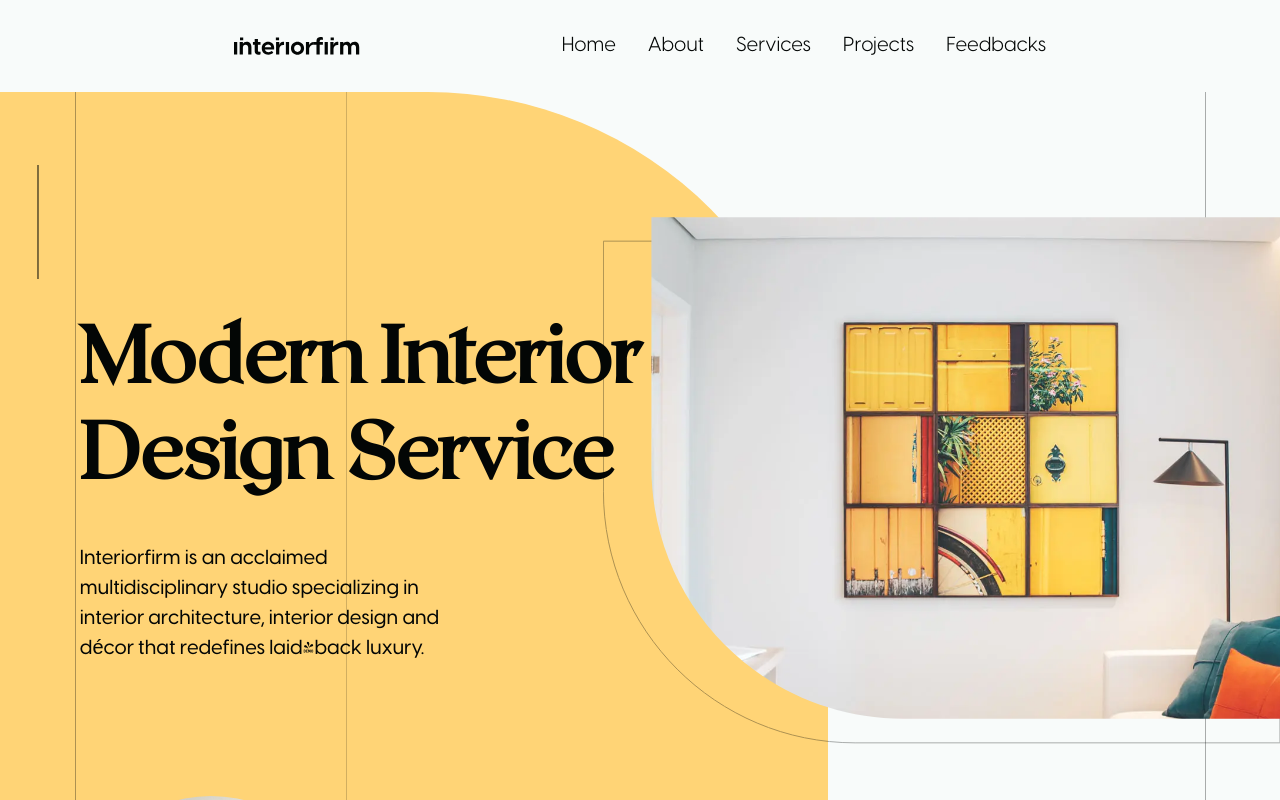
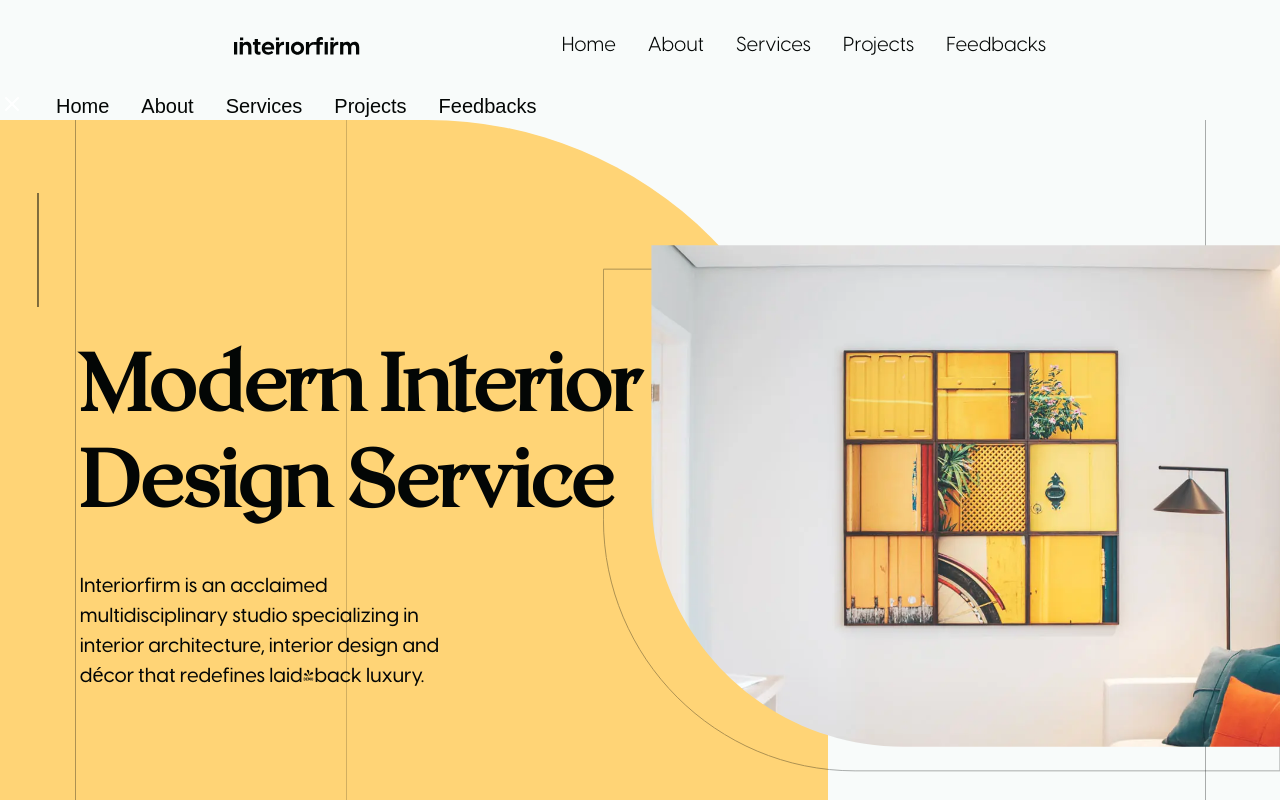
Before and after one commit to jane-ahone/interiorfirm-copy, a Next.js app: page / in a window 1280 px wide. Shown: the top 800 px of the page. Built offline with nearby package versions, Linux system fonts and the light colour scheme.

Commit message:
fix transition

```diff
--- a/src/components/layout/Header/page.tsx
+++ b/src/components/layout/Header/page.tsx
@@ -99,10 +99,10 @@ const Header = () => {
         </button>
       </header>
 
-      {isMenuVisible && (
+      {
         <nav
-          className={`lg:hidden md:flex gap-8 text-design-black text-xl nav-links-mobile ${
-            isMenuVisible ? "open" : ""
+          className={` md:flex gap-8 text-design-black text-xl nav-links-mobile ${
+            isMenuVisible ? "open" : "hidden"
           } `}
         >
           <X color="white" onClick={() => setIsMenuVisible(false)} />
@@ -123,7 +123,7 @@ const Header = () => {
             <p className="cursor-pointer">Feedbacks</p>
           </Link>
         </nav>
-      )}
+      }
     </>
   );
 };
--- a/src/components/layout/Header/style.css
+++ b/src/components/layout/Header/style.css
@@ -13,7 +13,7 @@
     background: #333;
     color: white;
     transform: translateX(100%);
-    transition: transform 1.5s ease;
+    transition: transform 0.5s ease;
     z-index: 1000;
   }
 
--- a/src/components/organisms/Feedback/style.css
+++ b/src/components/organisms/Feedback/style.css
@@ -24,9 +24,6 @@
 }
 
 @media (min-width: 475px) and (max-width: 1024px) {
-  body {
-    font-size: 12px;
-  }
   .main-text {
     font-size: 3rem;
     line-height: normal;
```
